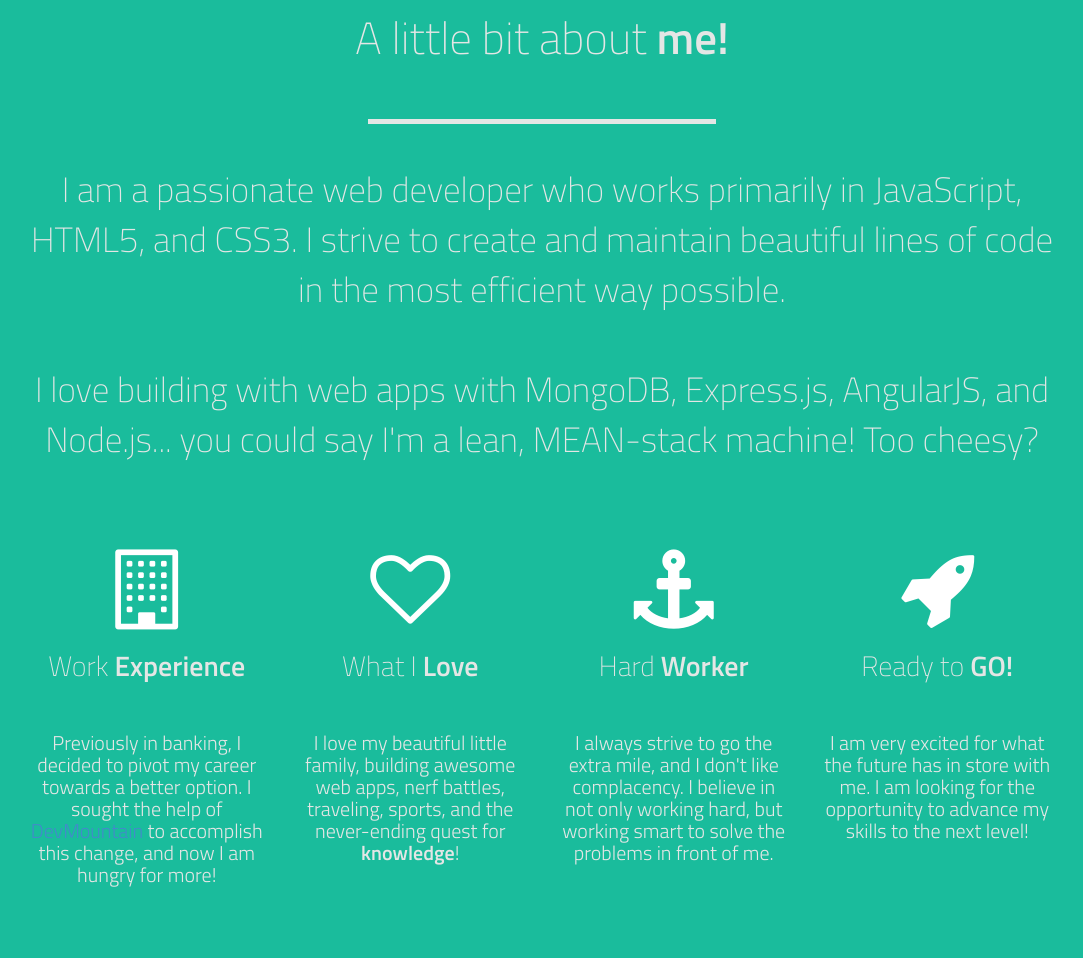
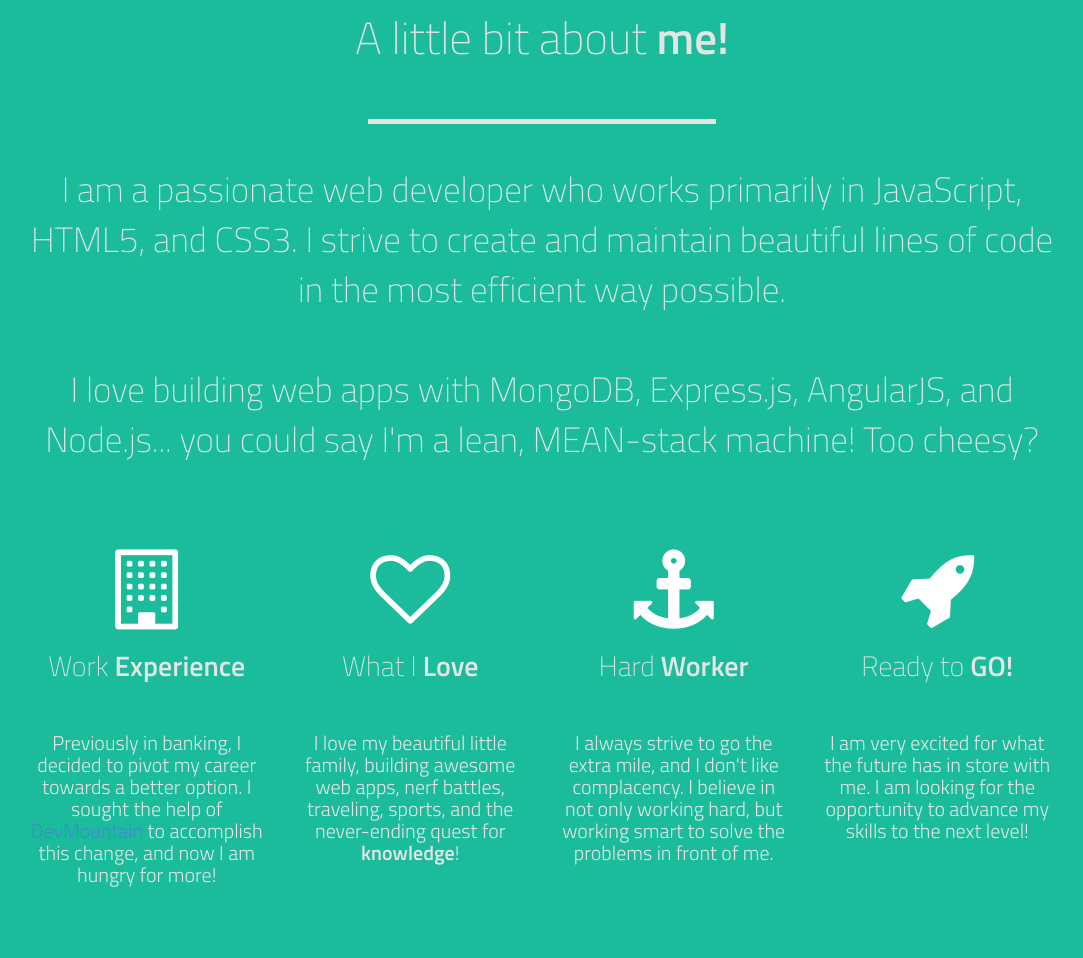
Before and after one commit to kenhoward/kenny-howard, a website: page public/index.html in a window 1280 px wide. Shown: the part 807-1765 px from the top of the page, without its empty margins (98-1181 px from the left). Drawn offline with Linux system fonts and the light colour scheme.

Commit message:
fixing errors

```diff
--- a/public/index.html
+++ b/public/index.html
@@ -81,7 +81,7 @@
 				<div class="hr">&nbsp;</div>
 			</div><!-- /row -->
 			<div class="row subtitle-row">
-				<div class="col-12 font-thin">I am a passionate web developer who works primarily in JavaScript, HTML5, and CSS3. I strive to create and maintain beautiful lines of code in the most efficient way possible. <br><br>I love building with web apps with MongoDB, Express.js, AngularJS, and Node.js... you could say I'm a lean, MEAN-stack machine! Too cheesy?</div>
+				<div class="col-12 font-thin">I am a passionate web developer who works primarily in JavaScript, HTML5, and CSS3. I strive to create and maintain beautiful lines of code in the most efficient way possible. <br><br>I love building web apps with MongoDB, Express.js, AngularJS, and Node.js... you could say I'm a lean, MEAN-stack machine! Too cheesy?</div>
 			</div><!-- /row -->
 			<div class="row content-row">
 				<div class="col-12 col-lg-3 col-sm-6">
```
